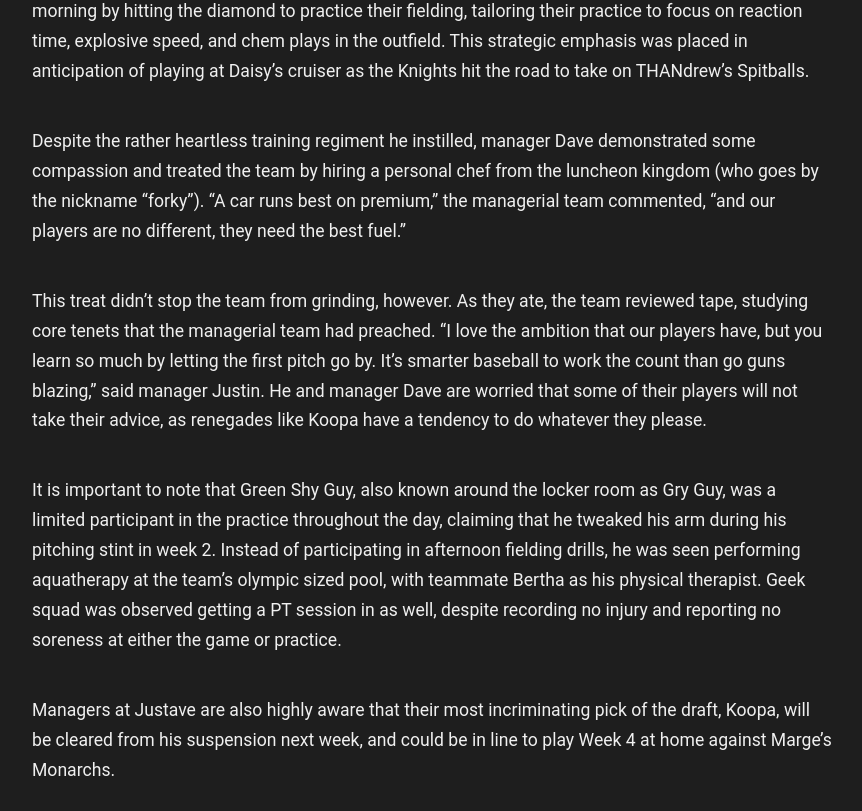
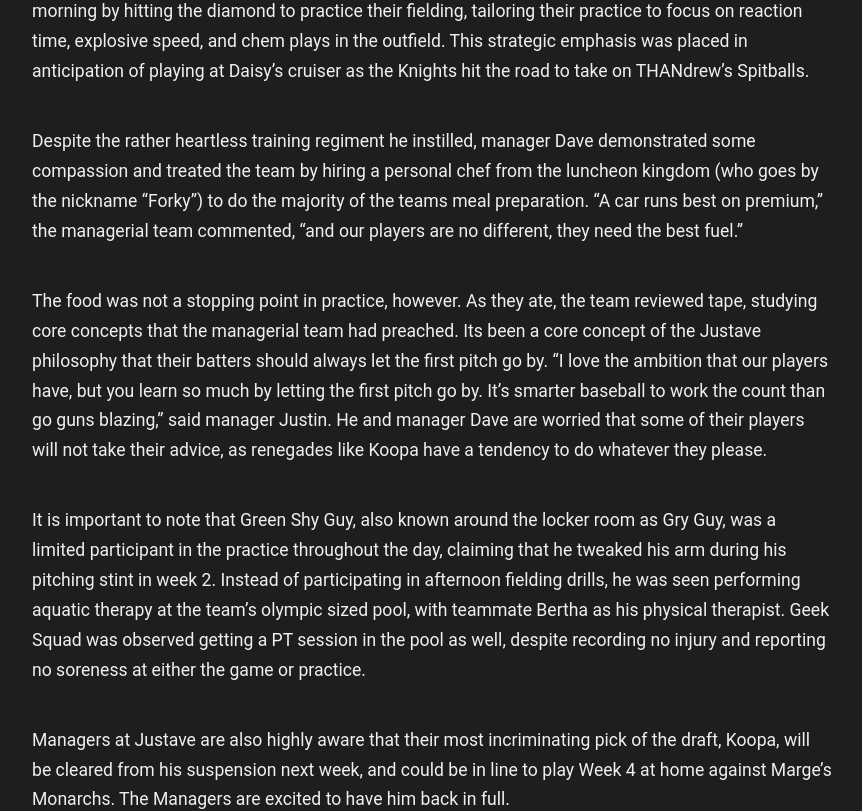
Before and after one commit to brendanmcoyne/PMBL, a React (Vite) app: page /headlines/Training in a window 1280 px wide. Shown: the part 1157-1968 px from the top of the page, without its empty margins (208-1070 px from the left). Built offline with nearby package versions, Linux system fonts and the light colour scheme; no server answers.

Commit message:
Training article

```diff
--- a/src/components/headlines/Training.tsx
+++ b/src/components/headlines/Training.tsx
@@ -1,7 +1,6 @@
 import {ContentDiv, StyledHeader, ArticleMeta, SeparatorLine, Passage, StyledMiniHeader,
     StoryDiv, Stories, Story, MiniImage, StyledLink, Overlay, Headline, ToggleButton, GenImage} from "../../components/headlines/HeadlineStyles";
 import {Link} from "react-router-dom";
-import {styled} from "styled-components";
 
 export default function Training() {
     return (
@@ -29,34 +28,32 @@ export default function Training() {
 
             <Passage>Despite the rather heartless training regiment he instilled, manager Dave demonstrated some
                 compassion and treated the team by hiring a personal chef from the luncheon kingdom (who goes by the
-                nickname “forky”). “A car runs best on premium,” the managerial team commented, “and our players are no
-                different, they need the best fuel.”</Passage>
+                nickname “Forky”) to do the majority of the teams meal preparation. “A car runs best on premium,” the
+                managerial team commented, “and our players are no different, they need the best fuel.”</Passage>
 
-            <Passage>This treat didn’t stop the team from grinding, however. As they ate, the team reviewed tape,
-                studying core tenets that the managerial team had preached. “I love the ambition that our players have,
-                but you learn so much by letting the first pitch go by. It’s smarter baseball to work the count than go
-                guns blazing,” said manager Justin. He and manager Dave are worried that some of their players will not
-                take their advice, as renegades like Koopa have a tendency to do whatever they please.</Passage>
+            <Passage>The food was not a stopping point in practice, however. As they ate, the team reviewed tape,
+                studying core concepts that the managerial team had preached. Its been a core concept of the Justave
+                philosophy that their batters should always let the first pitch go by. “I love the ambition that our
+                players have, but you learn so much by letting the first pitch go by. It’s smarter baseball to work
+                the count than go guns blazing,” said manager Justin. He and manager Dave are worried that some of
+                their players will not take their advice, as renegades like Koopa have a tendency to do whatever they
+                please.</Passage>
 
             <Passage>It is important to note that Green Shy Guy, also known around the locker room as Gry Guy, was a
                 limited participant in the practice throughout the day, claiming that he tweaked his arm during his
                 pitching stint in week 2. Instead of participating in afternoon fielding drills, he was seen performing
-                aquatherapy at the team’s olympic sized pool, with teammate Bertha as his physical therapist. Geek squad
-                was observed getting a PT session in as well, despite recording no injury and reporting no soreness at
+                aquatic therapy at the team’s olympic sized pool, with teammate Bertha as his physical therapist. Geek Squad
+                was observed getting a PT session in the pool as well, despite recording no injury and reporting no soreness at
                 either the game or practice. </Passage>
 
             <Passage>Managers at Justave are also highly aware that their most incriminating pick of the draft, Koopa,
                 will be cleared from his suspension next week, and could be in line to play Week 4 at home against
-                Marge’s Monarchs.</Passage>
+                Marge’s Monarchs. The Managers are excited to have him back in full. </Passage>
 
             <Passage>All in all, the team appears to have their game faces on as they prepare to face Thandrew’s 2-0
                 Spitballs in the upcoming week. With experimental practice regiments, top notch dieting practices,
                 constant changes to fielding and batting orders, and controversial players rotating through their
                 roster, Knights fans can only be certain of one thing: it’s going to be a show.</Passage>
-
-            <Passage>And with that, the Season 2 Draft comes to an end. The regular season will kick off with the 48 Buswell
-                Battle between James and Morgan, with King K Rool back in the house he built, and Petey Piranha going against
-                his former team.</Passage>
 
             <SeparatorLine />
             <StyledMiniHeader>Check out more stories below!</StyledMiniHeader>
```
